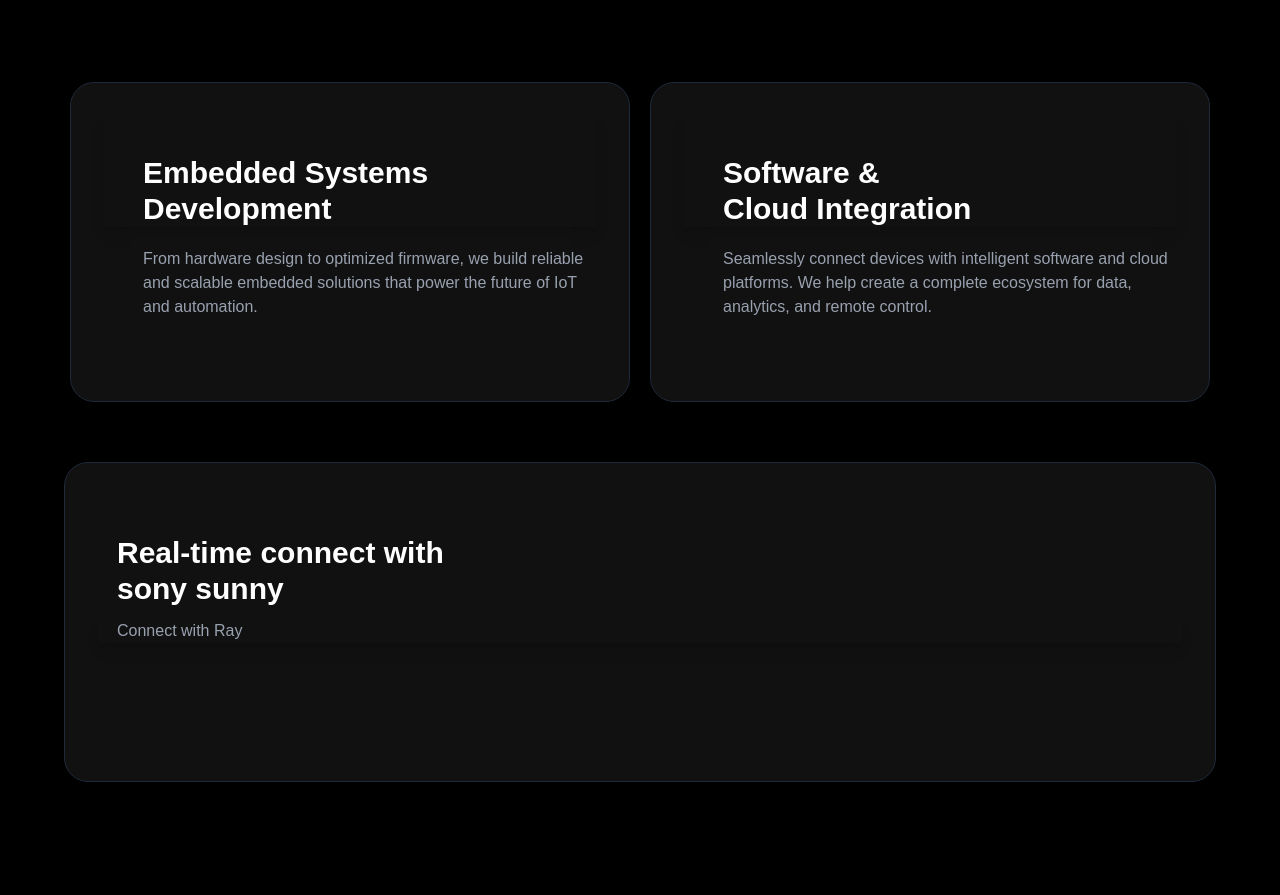
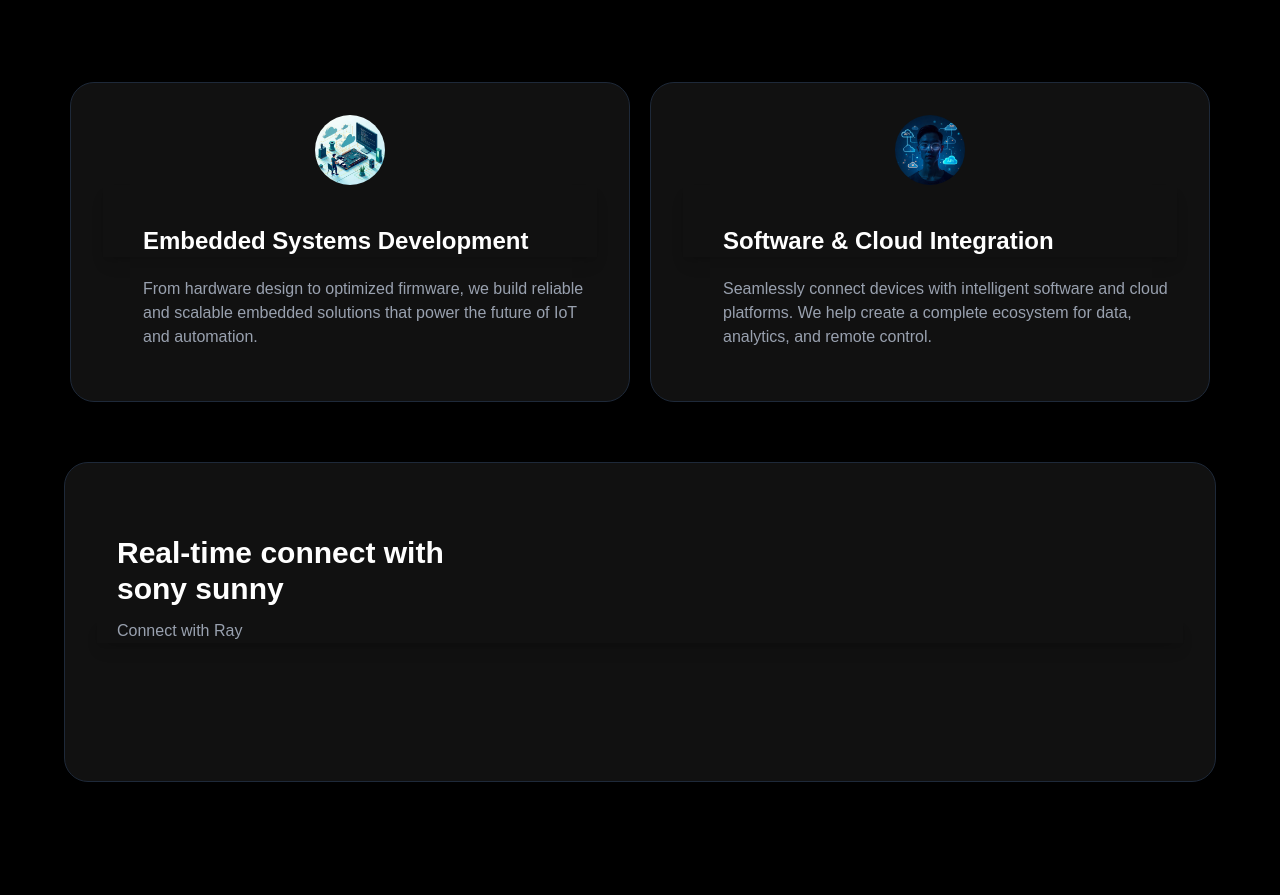
Before and after one commit to sonysunny0007/sonysunny.com_v2025, a Next.js app: page /about in a window 1280 px wide. Shown: the part 1482-2377 px from the top of the page. Built offline with nearby package versions, Linux system fonts and the light colour scheme.

Commit message:
Added few images to About.tsx file

```diff
--- a/src/components/About.tsx
+++ b/src/components/About.tsx
@@ -149,31 +149,6 @@
           </div>
         </section>
 
-        {/*<section className="pt-20"> {/* Reduce padding top */}
-        {/*<div className="max-w-6xl mx-auto grid md:grid-cols-1 justify-center mt-6 h-120"> {/* Reduce margin top */}
-        {/*<div className="bg-[#111] rounded-3xl p-8 shadow-lg border border-gray-800 hover:shadow-xl transition">
-      <h1 className="text-2xl font-semibold">
-        Firmware Development
-      </h1>
-      <p className="mt-4 text-gray-300">
-        Specialized in low-level programming, embedded systems, and real-time solutions that power the next generation of smart devices.
-      </p>
-        <div className="grid md-gid-cols-3 justify-center mt-6">
-      <div className="grid md:grid-col-3 gap-8">
-        {experience.map((step, index) => (
-          <div key={index} className="flex items-start gap-4">
-            <div className="flex flex-col justify-center">
-
-              {experience.icon}
-            </div>
-          </div>
-        )) }
-      </div>
-    </div>
-    </div>
-
-  </div>
-</section>*/}
         <div className="pt-10">
           {/* Horizontal Divider */}
           <div className="w-full h-px my-6 bg-gradient-to-r from-transparent via-gray-800 to-transparent" />
@@ -263,7 +238,17 @@
 
         <section className="bg-black grid md:grid-cols-2 gap-2 items-center max-w-6xl mx-auto">
           <div className="w-140 mx-auto h-80 bg-[#111] rounded-3xl p-8 shadow-lg border border-gray-800 hover:shadow-xl transition ">
-            <h3 className="text-3xl font-bold mb-3 shadow-lg whitespace-pre-line pl-10 pt-10">
+            <div className="flex items-center justify-center">
+              <Image
+                src="/embedded_system_devop.png"
+                alt="Embedded system development"
+                width={70}
+                height={100}
+                className="rounded-full"
+                priority={false}
+              />
+            </div>
+            <h3 className="text-2xl font-bold mb-3 shadow-lg whitespace-pre-line pl-10 pt-10">
               Embedded Systems Development
             </h3>
             <p className="text-gray-400 pl-10 pt-2">
@@ -273,9 +258,18 @@
             </p>
           </div>
           <div className="w-140 mx-auto h-80 bg-[#111] rounded-3xl p-8 shadow-lg border border-gray-800 hover:shadow-xl transition ">
-            <h3 className="text-3xl font-bold mb-3 shadow-lg whitespace-pre-line pl-10 pt-10">
-              Software & <br />
-              Cloud Integration
+            <div className="flex items-center justify-center">
+              <Image
+                src="/software_cloud_integration.png"
+                alt="Embedded system development"
+                width={70}
+                height={100}
+                className="rounded-full"
+                priority={false}
+              />
+            </div>
+            <h3 className="text-2xl font-bold mb-3 shadow-lg whitespace-pre-line pl-10 pt-10">
+              Software & Cloud Integration
             </h3>
             <p className="text-gray-400 pl-10 pt-2">
               Seamlessly connect devices with intelligent software and cloud
```
Lines whose indentation alone changed are shown as unchanged.
